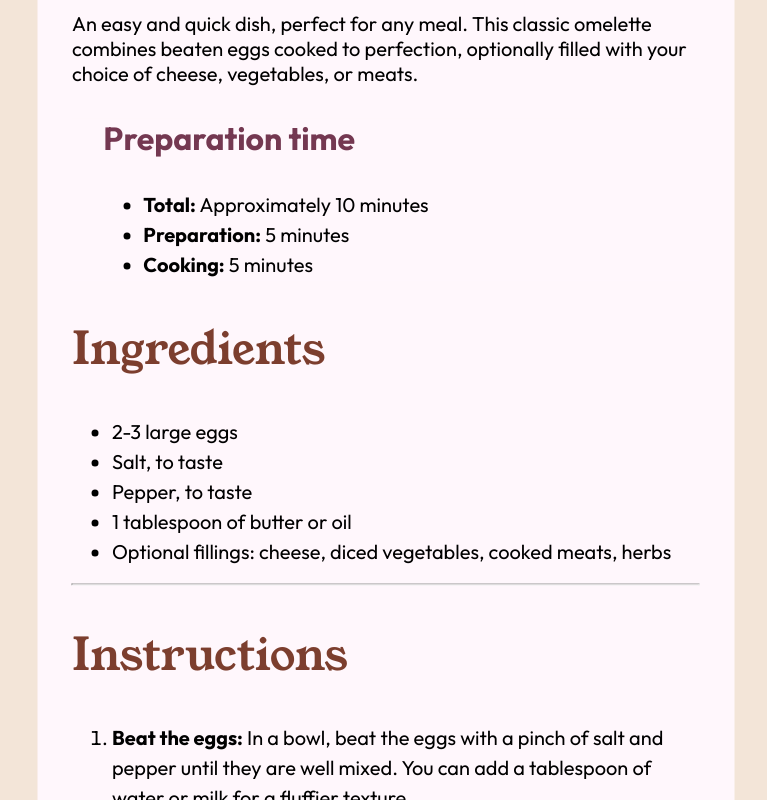
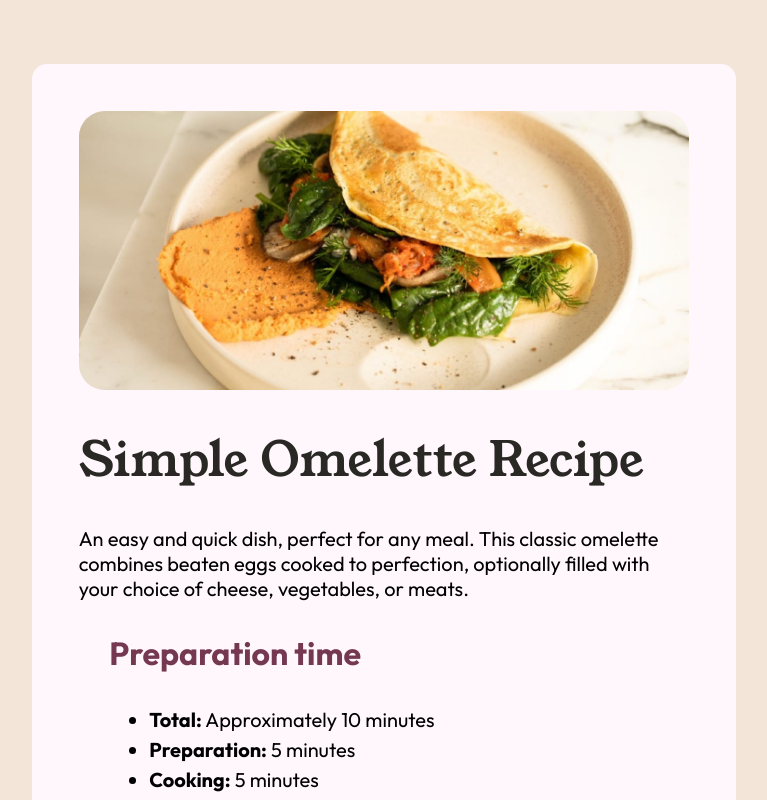
Before and after one commit to LuvAgrawal/HTML-CSS-Learning, a plain HTML site: page Test 8 (Recipe Page)/index.html in a window 1280 px wide. Shown: the top 800 px of the page, without its empty margins (256-1023 px from the left). Drawn offline with Linux system fonts and the light colour scheme.

Commit message:
ReadMe and screenshot added. Also made changes to the css to center the div more accurately.

```diff
--- a/Test 8 (Recipe Page)/styles.css
+++ b/Test 8 (Recipe Page)/styles.css
@@ -25,30 +25,40 @@
 
 body{
     background-color: var(--primary);
-    height: 97vh;
-    width: 99vw;
+    /* height: 100vh;
+    width: 100vw; */
+    /* position: relative; */
+    margin: 0;
+    overflow: auto;
+
+    /* display: flex;
+    justify-content: center;
+    align-items: center */
 }
 
 .card{
-    position: relative;
-    left: 50%;
+    box-sizing: border-box;
+    /* position: relative; */
+    /* left: 50%;
     top: 50%;
-    transform: translate(-50%, -50%);
+    transform: translate(-50%, -50%); */
 
-    margin-top: 15% !important;
-    margin-bottom: 15% !important;
+    margin: 5% auto;
+    padding: 1%;
 
     width: 55%;
+    /* height: 100%; */
+
 
     background-color: var(--secondary);
     border-radius: 15px;
-    /* overflow: hidden; */
+    overflow: hidden;
 }
 
 .card img{
     object-fit: contain;
     border-radius: 60px;
-    width: 90%;
+    max-width: 90%;
     padding: 5%;
 }
 
```
Also changed, not shown: Test 8 (Recipe Page)/recipieProjectSS.png (added), 2 other files.
